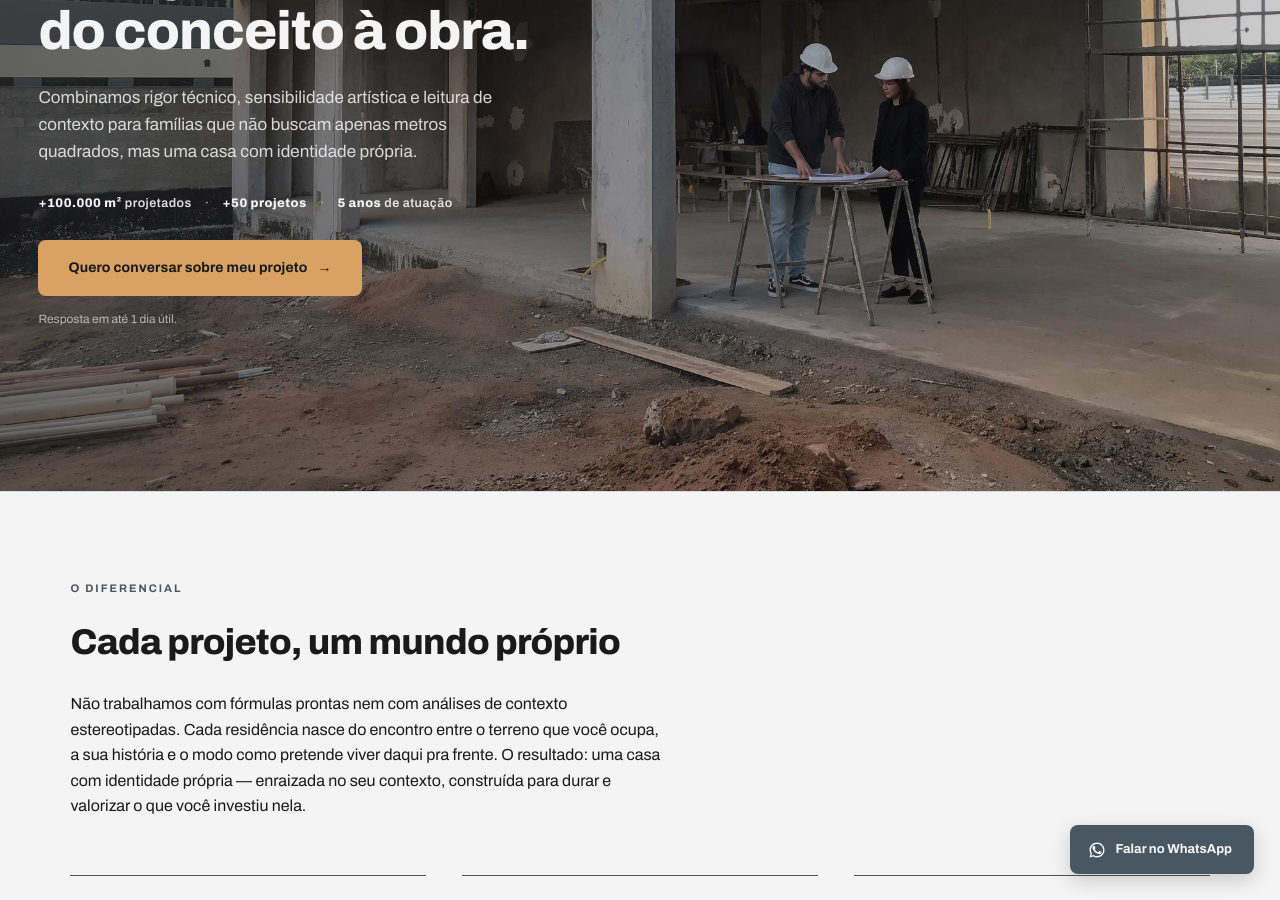
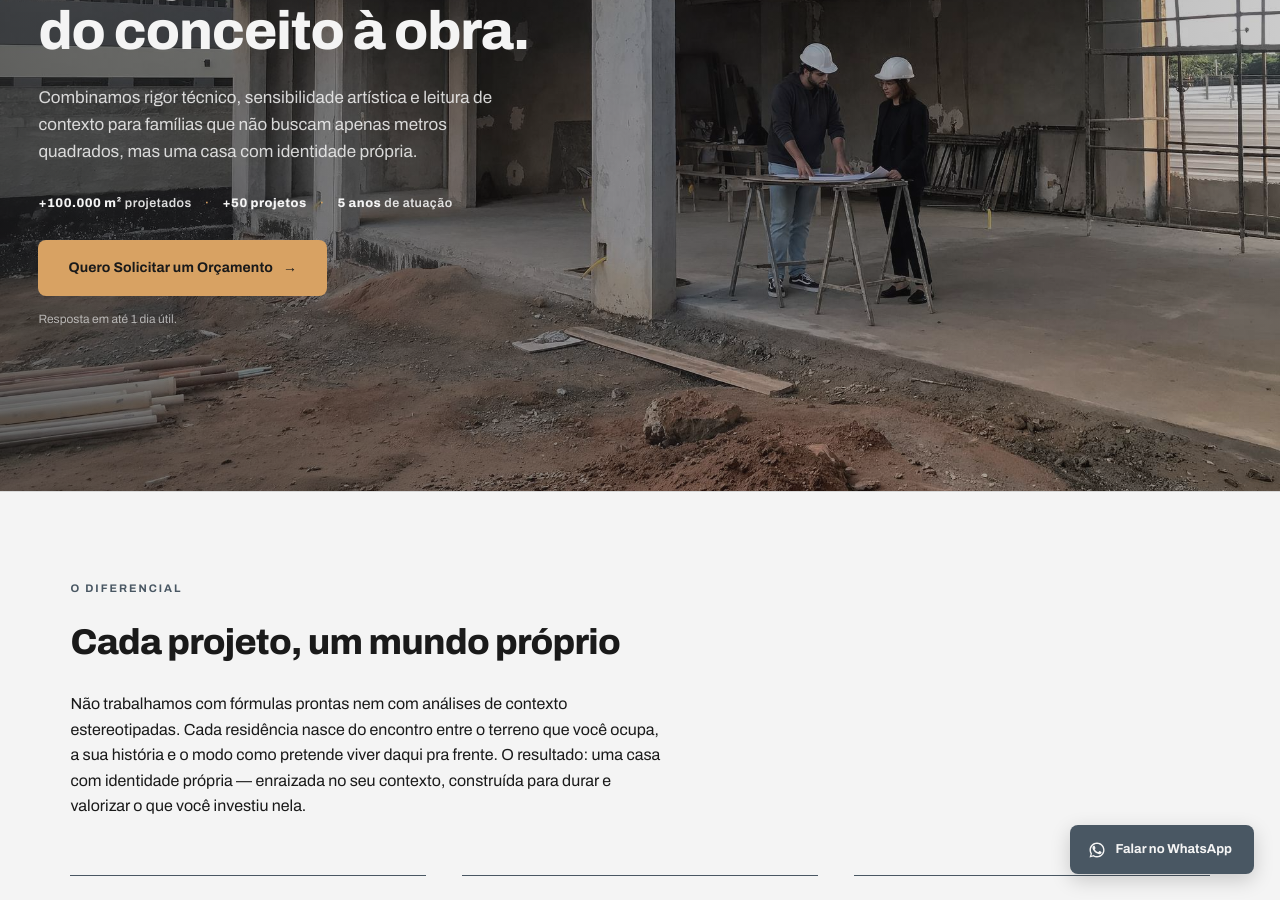
Before and after one commit to cidclementino/projetos-odisse, a Jekyll site: the page built from residencial/index.html, in a window 1280 px wide and 900 px high, scrolled down 409 px. Built offline with Jekyll 4.4.1, drawn with Linux system fonts in a browser that asks for light colours; some of the changed text lies outside the part shown.

Commit message:
Update residencial_conteudo.yml

```diff
--- a/_data/residencial_conteudo.yml
+++ b/_data/residencial_conteudo.yml
@@ -4,7 +4,7 @@
   m2: "+100.000 m²"
   projetos: "+50 projetos"
   anos: "5 anos"
-  cta_texto: "Quero conversar sobre meu projeto"
+  cta_texto: "Quero Solicitar um Orçamento"
   imagem: "odisse-obras-005.jpg"
 
 diferencial:
@@ -24,7 +24,7 @@
 prova_visual:
   titulo: "Projetos que já ganharam forma"
   descricao: "Uma seleção do que já criamos em diferentes lugares do país."
-  cta_texto: "Ver meu projeto tomar essa forma"
+  cta_texto: "Quero Solicitar um Orçamento"
 
 etapas:
   titulo: "Do conceito à obra, em quatro passos."
@@ -76,4 +76,4 @@
 cta_final:
   titulo: "Vamos começar seu projeto?"
   descricao: "Preencha o formulário com informações sobre o projeto de sua residência e retornaremos o contato em até 1 dia útil."
-  cta_texto: "Iniciar meu projeto"
+  cta_texto: "Quero Solicitar um Orçamento"
```
